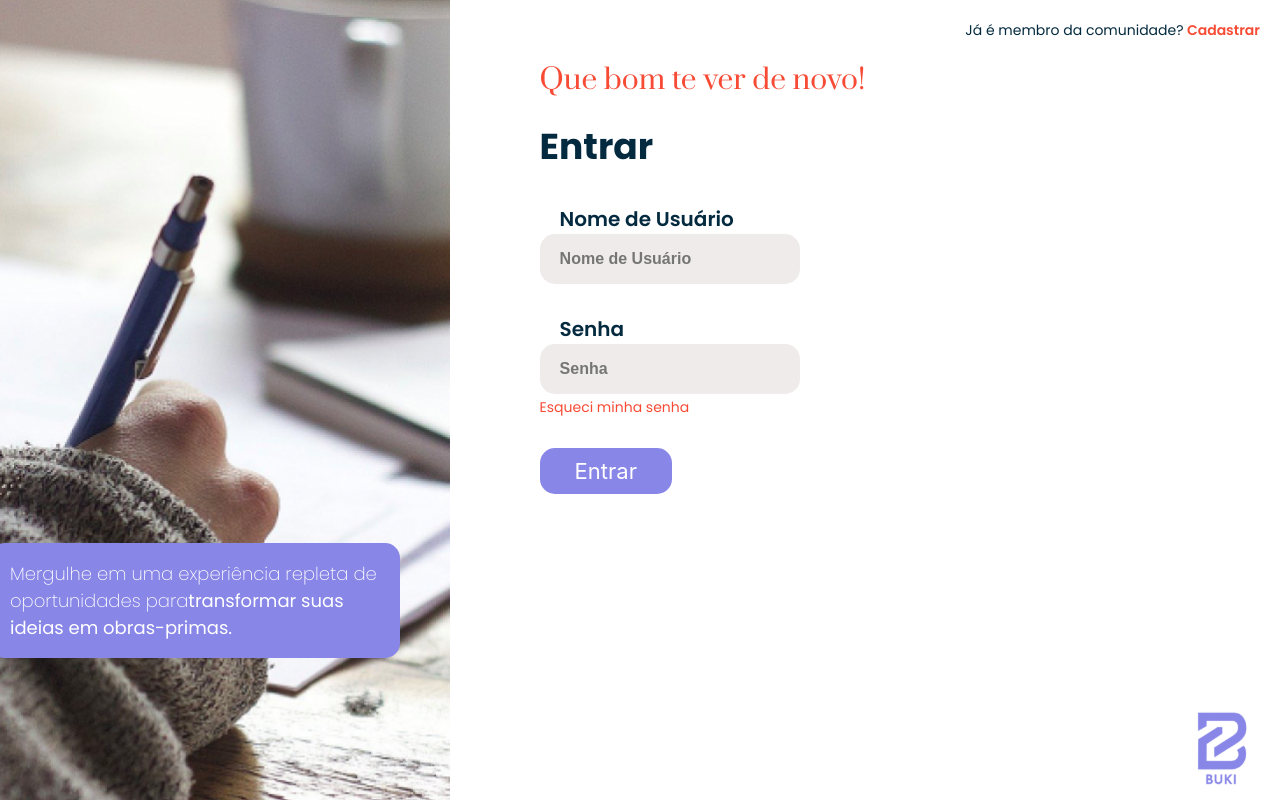
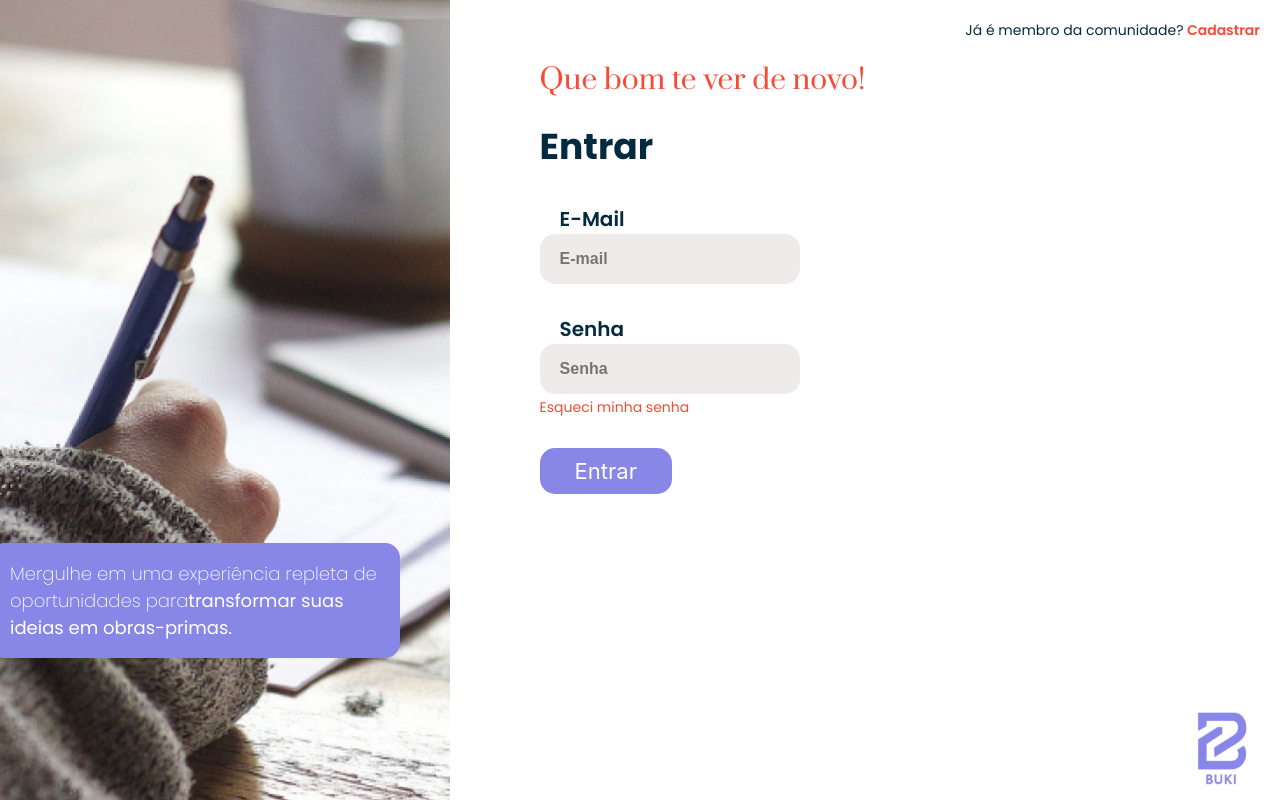
Before and after one commit to IsaqueCruzDev/LiteralBuki, a React (Vite) app: page /login in a window 1280 px wide. Built offline with nearby package versions, Linux system fonts and the light colour scheme.

Commit message:
Subindo rota cadastro,login e redirecionamento

```diff
--- a/package.json
+++ b/package.json
@@ -11,6 +11,7 @@
   },
   "dependencies": {
     "@react-icons/all-files": "^4.1.0",
+    "axios": "^1.4.0",
     "prop-types": "^15.8.1",
     "react": "^18.2.0",
     "react-dom": "^18.2.0",
--- a/src/pages/Cadastro/Cadastro.jsx
+++ b/src/pages/Cadastro/Cadastro.jsx
@@ -2,22 +2,28 @@ import { CadastroStyled, InformacoesCadastroStyled } from "./style.jsx";
 import { Link } from "react-router-dom";
 import BukiLogo from "../../assets/img/bukiLogo.svg";
 import { useState } from "react";
+import { useNavigate } from "react-router-dom";
 
 export default function Cadastro() {
 
   const [senhaMatch, setSenhaMatch] = useState(true);
 
   const [usuario, setUsuario] = useState({
-    name: "",
-    username: "",
+    nome: "",
+    usuario: "",
     email: "",
-    password: "",
+    senha: ""
   });
+
+  // "nome":"Arthur",
+  //   "usuario":"art03",
+  //   "email":"arthur.soares@gmail.com",
+  //   "senha":"12345678"
 
   const [cadastro, setCadastro] = useState(usuario);
 
   const cadastrar = () => {
-    fetch('http://localhost:8080/api/v1/registration',{
+    fetch('http://localhost:8080/usuario',{
       method:'post',
       body:JSON.stringify(cadastro),
       headers:{
@@ -38,6 +44,7 @@ export default function Cadastro() {
     e.preventDefault();
 
     const usuarioJSON = JSON.stringify(cadastro);
+    navigate("/login")
   };
 
   return (
@@ -83,7 +90,7 @@ export default function Cadastro() {
                 <input
                   type="text"
                   id="nome"
-                  name="name"
+                  name="nome"
                   placeholder="Nome"
                   required
                   className="input"
@@ -94,7 +101,7 @@ export default function Cadastro() {
                 <label htmlFor="nomeUsuario">Nome de Usuário</label>
                 <input
                   type="text"
-                  name="username"
+                  name="usuario"
                   id="nomeUsuario"
                   placeholder="Nome de Usuário"
                   required
@@ -119,7 +126,7 @@ export default function Cadastro() {
                 <input
                   type="password"
                   id="senha"
-                  name="password"
+                  name="senha"
                   placeholder="+8 Caracteres"
                   className="input"
                   onChange={handleChange}
--- a/src/pages/Login/Login.jsx
+++ b/src/pages/Login/Login.jsx
@@ -12,7 +12,7 @@ export default function Login(props) {
 
   const [login, setLogin] = useState({
     email: '',
-    password: ''
+    senha: ''
   });
 
   const handleChange = (e) => {
@@ -38,11 +38,11 @@ export default function Login(props) {
     const handleSubmit = async (e) => {
       e.preventDefault();
       console.log(`E-mail: ${login.email}`);
-      console.log(`E-mail: ${login.password}`);
+      console.log(`Senha: ${login.senha}`);
       try {
         const response = await axios.post('http://localhost:8080/usuario/login', {
           email: login.email,
-          password: login.password
+          senha: login.senha
         });
           console.log(response.data);
           alert("Usuário identificado!")
@@ -82,12 +82,12 @@ export default function Login(props) {
           <form action="post" onSubmit={handleSubmit}>
             <div className= "inputDuplo">
               <div>
-                <label htmlFor="usuario">Nome de Usuário</label>
+                <label htmlFor="usuario">E-Mail</label>
                 <input
-                  type="text"
-                  id="usuario"
-                  name="usuario"
-                  placeholder="Nome de Usuário"
+                  type="email"
+                  id="email"
+                  name="email"
+                  placeholder="E-mail"
                   required
                   className= "input"
                   onChange={handleChange}
```
Also changed, not shown: 1 other file (tests, documents, lock files or other folders).
